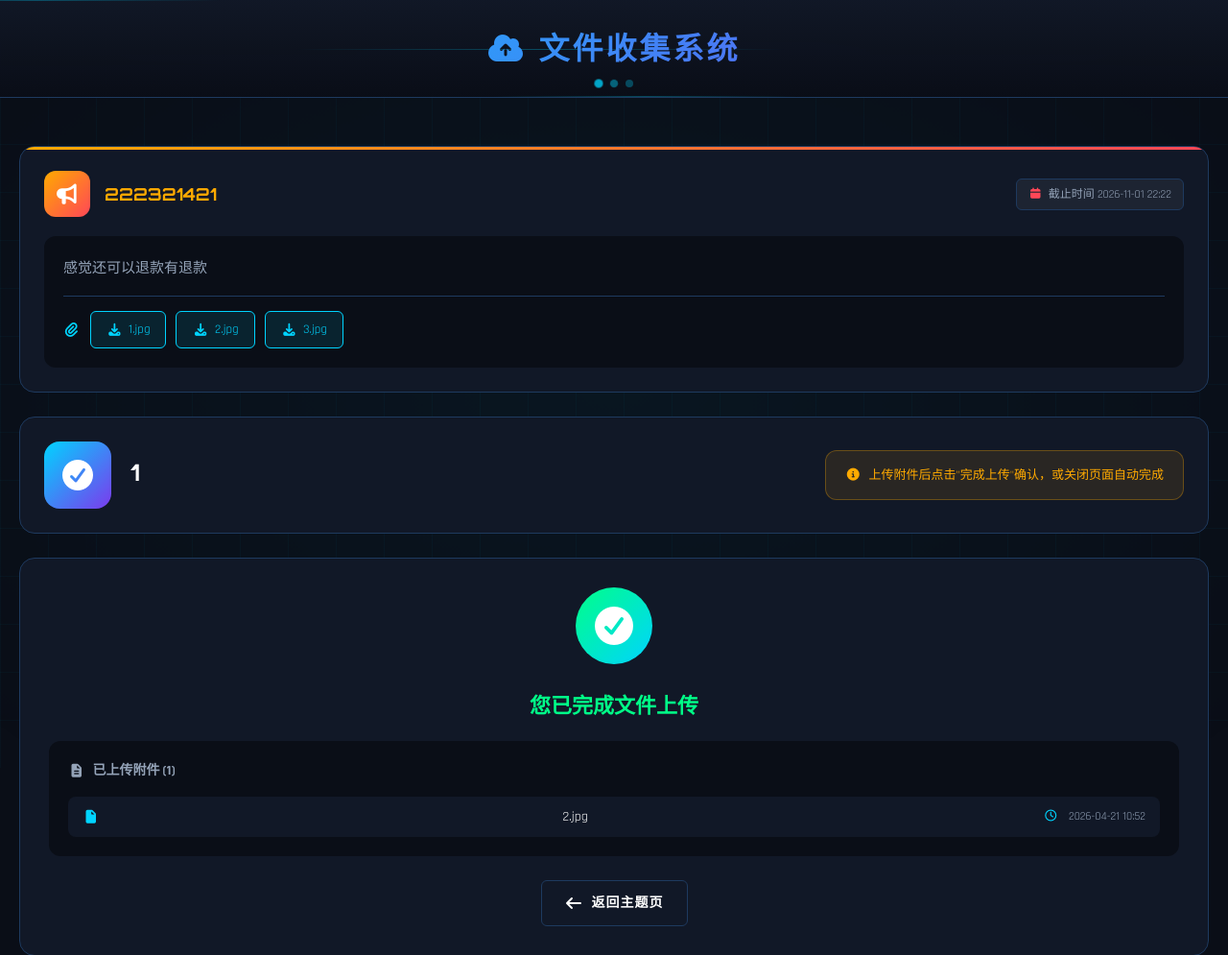
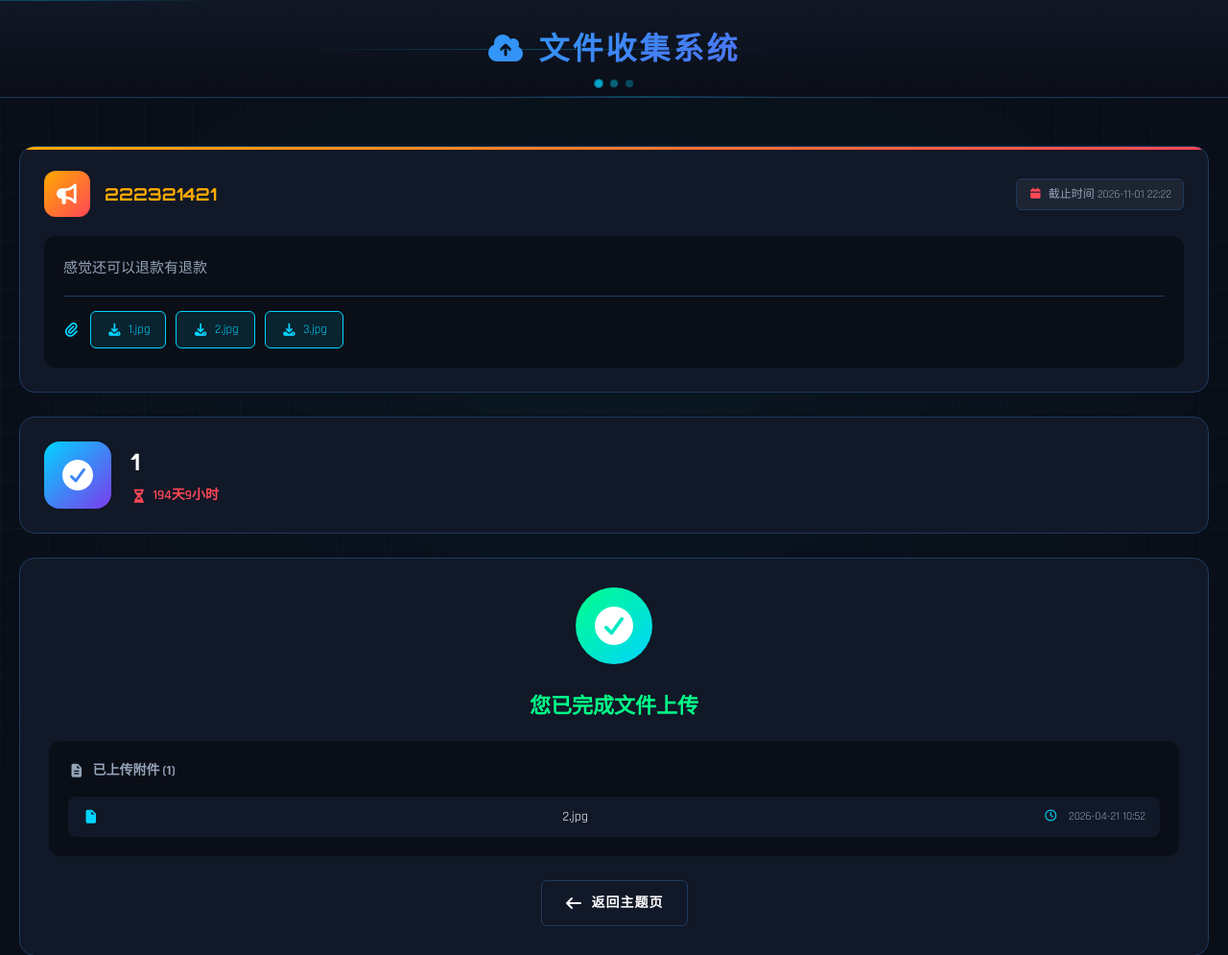
Before and after one commit to guifengxiaoyan/file-collection, a Flask app: page /upload/1 in a window 1280 px wide. Shown: the top 995 px of the page at 96% size. Run offline with Flask 3, Linux system fonts and the light colour scheme; data comes from the database, SQL or seed files in the repository.

Commit message:
feat: 上传提示移至上传文件后面，对象名右侧显示剩余时间

```diff
--- a/app/templates/upload.html
+++ b/app/templates/upload.html
@@ -43,10 +43,8 @@
             </div>
             <div class="upload-user-detail">
                 <h2>{{ obj.name }}</h2>
+                <span class="deadline-remaining"><i class="fas fa-hourglass-half"></i> {{ theme.deadline|time_remaining }}</span>
             </div>
-        </div>
-        <div class="upload-hint">
-            <i class="fas fa-info-circle"></i> 上传附件后点击"完成上传"确认，或关闭页面自动完成
         </div>
     </div>
 
@@ -80,6 +78,7 @@
         <div class="upload-card">
             <div class="upload-card-header">
                 <h3><i class="fas fa-cloud-upload-alt"></i> 上传文件</h3>
+                <span class="upload-hint"><i class="fas fa-info-circle"></i> 上传附件后点击"完成上传"确认，或关闭页面自动完成</span>
             </div>
 
             <form method="POST" enctype="multipart/form-data" id="upload-form">
--- a/static/css/style.css
+++ b/static/css/style.css
@@ -2575,17 +2575,35 @@ footer {
     font-size: 14px;
 }
 
+.upload-user-detail .deadline-remaining {
+    display: flex;
+    align-items: center;
+    gap: 6px;
+    color: var(--danger);
+    font-size: 14px;
+    font-weight: 600;
+    margin-top: 5px;
+}
+
+.upload-user-detail .deadline-remaining i {
+    color: var(--danger);
+}
+
 .upload-page-header .upload-hint {
+    display: none;
+}
+
+.upload-card-header .upload-hint {
     display: flex;
     align-items: center;
     gap: 8px;
-    padding: 15px 20px;
+    padding: 8px 15px;
     background: rgba(255, 170, 0, 0.1);
     border: 1px solid rgba(255, 170, 0, 0.3);
-    border-radius: 12px;
+    border-radius: 8px;
     color: var(--warning);
-    font-size: 13px;
-    margin-left: auto;
+    font-size: 12px;
+    margin-top: 10px;
 }
 
 .upload-meta {
```
